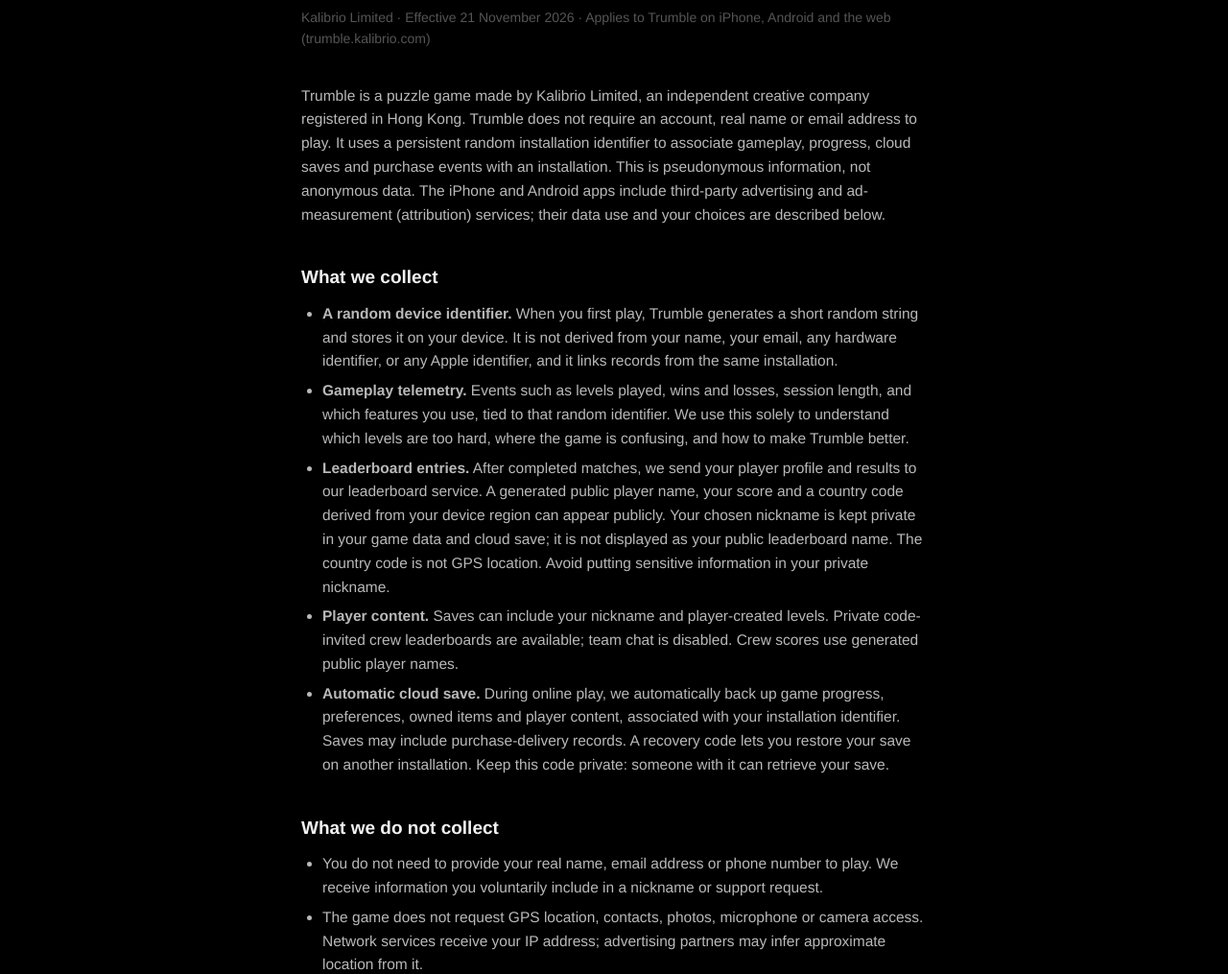
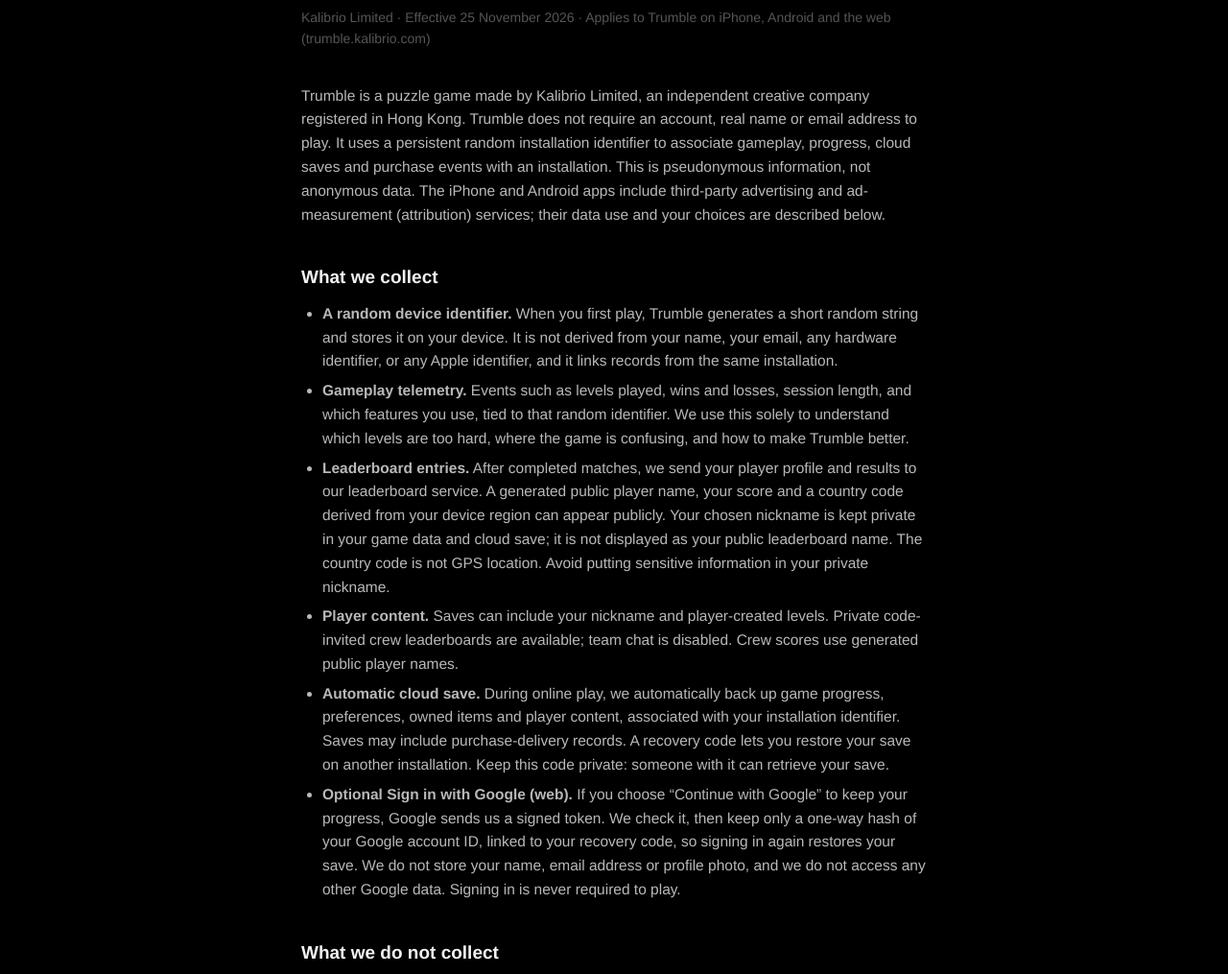
Before and after one commit to Kalibrio/kalibrio-live, a plain HTML site: page privacy/trumble/index.html in a window 1280 px wide. Shown: the part 281-1296 px from the top of the page at 96% size. Drawn offline with Linux system fonts and the light colour scheme.

Commit message:
deploy 2026-11-25_1352

```diff
--- a/privacy/trumble/index.html
+++ b/privacy/trumble/index.html
@@ -35,7 +35,7 @@
 
 <main class="prose">
   <h1>Trumble — Privacy Policy</h1>
-  <p class="updated">Kalibrio Limited · Effective 21 November 2026 · Applies to Trumble on iPhone, Android and the web (trumble.kalibrio.com)</p>
+  <p class="updated">Kalibrio Limited · Effective 25 November 2026 · Applies to Trumble on iPhone, Android and the web (trumble.kalibrio.com)</p>
 
   <p>Trumble is a puzzle game made by Kalibrio Limited, an independent creative company registered in Hong Kong. Trumble does not require an account, real name or email address to play. It uses a persistent random installation identifier to associate gameplay, progress, cloud saves and purchase events with an installation. This is pseudonymous information, not anonymous data. The iPhone and Android apps include third-party advertising and ad-measurement (attribution) services; their data use and your choices are described below.</p>
 
@@ -46,6 +46,7 @@
     <li><strong>Leaderboard entries.</strong> After completed matches, we send your player profile and results to our leaderboard service. A generated public player name, your score and a country code derived from your device region can appear publicly. Your chosen nickname is kept private in your game data and cloud save; it is not displayed as your public leaderboard name. The country code is not GPS location. Avoid putting sensitive information in your private nickname.</li>
     <li><strong>Player content.</strong> Saves can include your nickname and player-created levels. Private code-invited crew leaderboards are available; team chat is disabled. Crew scores use generated public player names.</li>
     <li><strong>Automatic cloud save.</strong> During online play, we automatically back up game progress, preferences, owned items and player content, associated with your installation identifier. Saves may include purchase-delivery records. A recovery code lets you restore your save on another installation. Keep this code private: someone with it can retrieve your save.</li>
+    <li><strong>Optional Sign in with Google (web).</strong> If you choose “Continue with Google” to keep your progress, Google sends us a signed token. We check it, then keep only a one-way hash of your Google account ID, linked to your recovery code, so signing in again restores your save. We do not store your name, email address or profile photo, and we do not access any other Google data. Signing in is never required to play.</li>
   </ul>
 
   <h2>What we do not collect</h2>
@@ -104,6 +105,7 @@
 
   <h2>Changes</h2>
   <p>If Trumble's data practices change — for example, if a future update adds a third-party service — we will name the service here and update the effective date before the change ships.</p>
+  <p><strong>25 November 2026:</strong> added optional Sign in with Google on the web to keep progress across browsers and devices.</p>
   <p><strong>21 November 2026:</strong> added Android, the AppLovin MAX mediation networks, and AppsFlyer ad measurement, ahead of the worldwide launch.</p>
 </main>
 
```
